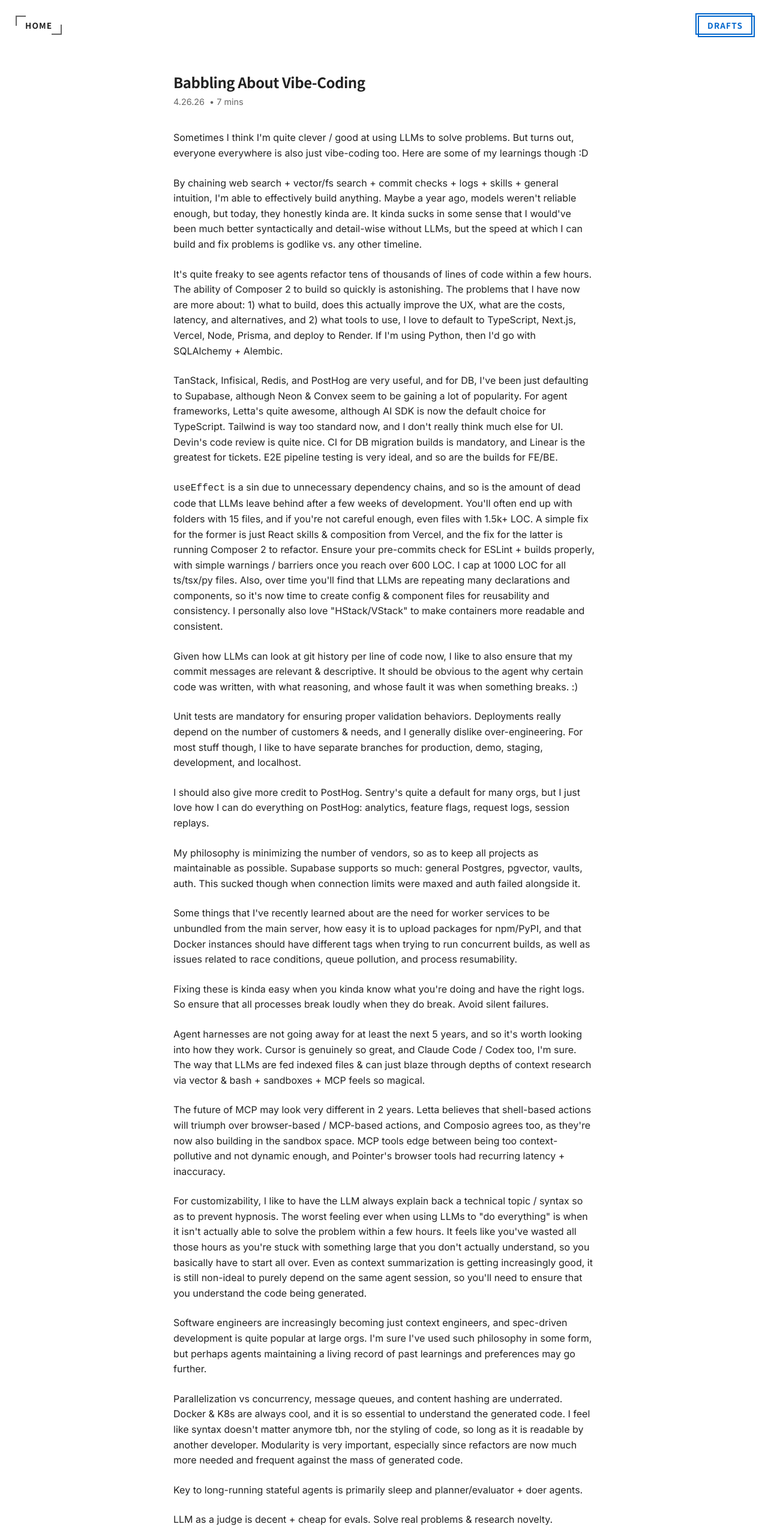
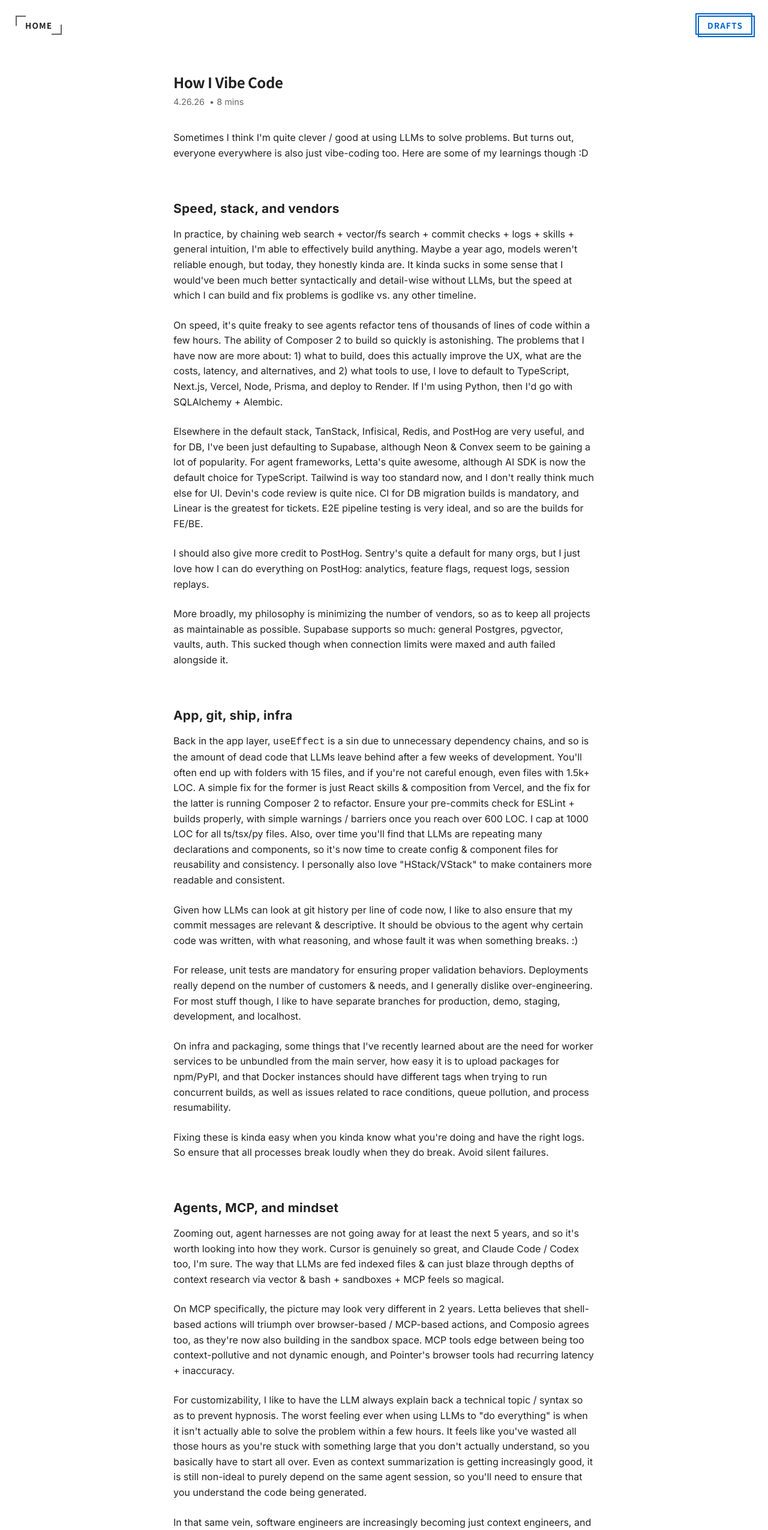
Before and after one commit to lyeric2022/lyyeric.tech, a React (Vite) app: page /drafts/babbling-about-vibe-coding in a window 1280 px wide. Shown: the top 2551 px of the page at 60% size. Built offline with nearby package versions, Linux system fonts and the light colour scheme; no server answers.

Commit message:
Polish 'How I Vibe Code' and simplify market equilibria article
- Retitle, add section h2s, and smooth transitions in the vibe-coding draft
- Remove InteractiveFormula hovers from market equilibria (plain text only)

```diff
--- a/src/articles/everyone-is-vibe-coding.jsx
+++ b/src/articles/everyone-is-vibe-coding.jsx
@@ -3,7 +3,7 @@
 export const metadata = {
   id: 9,
   slug: 'babbling-about-vibe-coding',
-  title: 'Babbling About Vibe-Coding',
+  title: 'How I Vibe Code',
   date: '4.26.26',
 };
 
@@ -16,23 +16,37 @@
     </p>
     <br />
 
+    <h2>Speed, stack, and vendors</h2>
+
     <p>
-      By chaining web search + vector/fs search + commit checks + logs + skills + general intuition, I'm able to effectively build anything. Maybe a year ago, models weren't reliable enough, but today, they honestly kinda are. It kinda sucks in some sense that I would've been much better syntactically and detail-wise without LLMs, but the speed at which I can build and fix problems is godlike vs. any other timeline.
+      In practice, by chaining web search + vector/fs search + commit checks + logs + skills + general intuition, I'm able to effectively build anything. Maybe a year ago, models weren't reliable enough, but today, they honestly kinda are. It kinda sucks in some sense that I would've been much better syntactically and detail-wise without LLMs, but the speed at which I can build and fix problems is godlike vs. any other timeline.
     </p>
     <br />
 
     <p>
-      It's quite freaky to see agents refactor tens of thousands of lines of code within a few hours. The ability of Composer 2 to build so quickly is astonishing. The problems that I have now are more about: 1) what to build, does this actually improve the UX, what are the costs, latency, and alternatives, and 2) what tools to use, I love to default to TypeScript, Next.js, Vercel, Node, Prisma, and deploy to Render. If I'm using Python, then I'd go with SQLAlchemy + Alembic.
+      On speed, it's quite freaky to see agents refactor tens of thousands of lines of code within a few hours. The ability of Composer 2 to build so quickly is astonishing. The problems that I have now are more about: 1) what to build, does this actually improve the UX, what are the costs, latency, and alternatives, and 2) what tools to use, I love to default to TypeScript, Next.js, Vercel, Node, Prisma, and deploy to Render. If I'm using Python, then I'd go with SQLAlchemy + Alembic.
     </p>
     <br />
 
     <p>
-      TanStack, Infisical, Redis, and PostHog are very useful, and for DB, I've been just defaulting to Supabase, although Neon & Convex seem to be gaining a lot of popularity. For agent frameworks, Letta's quite awesome, although AI SDK is now the default choice for TypeScript. Tailwind is way too standard now, and I don't really think much else for UI. Devin's code review is quite nice. CI for DB migration builds is mandatory, and Linear is the greatest for tickets. E2E pipeline testing is very ideal, and so are the builds for FE/BE.
+      Elsewhere in the default stack, TanStack, Infisical, Redis, and PostHog are very useful, and for DB, I've been just defaulting to Supabase, although Neon & Convex seem to be gaining a lot of popularity. For agent frameworks, Letta's quite awesome, although AI SDK is now the default choice for TypeScript. Tailwind is way too standard now, and I don't really think much else for UI. Devin's code review is quite nice. CI for DB migration builds is mandatory, and Linear is the greatest for tickets. E2E pipeline testing is very ideal, and so are the builds for FE/BE.
     </p>
     <br />
 
     <p>
-      <code>useEffect</code> is a sin due to unnecessary dependency chains, and so is the amount of dead code that LLMs leave behind after a few weeks of development. You'll often end up with folders with 15 files, and if you're not careful enough, even files with 1.5k+ LOC. A simple fix for the former is just React skills & composition from Vercel, and the fix for the latter is running Composer 2 to refactor. Ensure your pre-commits check for ESLint + builds properly, with simple warnings / barriers once you reach over 600 LOC. I cap at 1000 LOC for all ts/tsx/py files. Also, over time you'll find that LLMs are repeating many declarations and components, so it's now time to create config & component files for reusability and consistency. I personally also love "HStack/VStack" to make containers more readable and consistent.
+      I should also give more credit to PostHog. Sentry's quite a default for many orgs, but I just love how I can do everything on PostHog: analytics, feature flags, request logs, session replays.
+    </p>
+    <br />
+
+    <p>
+      More broadly, my philosophy is minimizing the number of vendors, so as to keep all projects as maintainable as possible. Supabase supports so much: general Postgres, pgvector, vaults, auth. This sucked though when connection limits were maxed and auth failed alongside it.
+    </p>
+    <br />
+
+    <h2>App, git, ship, infra</h2>
+
+    <p>
+      Back in the app layer, <code>useEffect</code> is a sin due to unnecessary dependency chains, and so is the amount of dead code that LLMs leave behind after a few weeks of development. You'll often end up with folders with 15 files, and if you're not careful enough, even files with 1.5k+ LOC. A simple fix for the former is just React skills & composition from Vercel, and the fix for the latter is running Composer 2 to refactor. Ensure your pre-commits check for ESLint + builds properly, with simple warnings / barriers once you reach over 600 LOC. I cap at 1000 LOC for all ts/tsx/py files. Also, over time you'll find that LLMs are repeating many declarations and components, so it's now time to create config & component files for reusability and consistency. I personally also love "HStack/VStack" to make containers more readable and consistent.
     </p>
     <br />
 
@@ -42,22 +56,12 @@
     <br />
 
     <p>
-      Unit tests are mandatory for ensuring proper validation behaviors. Deployments really depend on the number of customers & needs, and I generally dislike over-engineering. For most stuff though, I like to have separate branches for production, demo, staging, development, and localhost.
+      For release, unit tests are mandatory for ensuring proper validation behaviors. Deployments really depend on the number of customers & needs, and I generally dislike over-engineering. For most stuff though, I like to have separate branches for production, demo, staging, development, and localhost.
     </p>
     <br />
 
     <p>
-      I should also give more credit to PostHog. Sentry's quite a default for many orgs, but I just love how I can do everything on PostHog: analytics, feature flags, request logs, session replays.
-    </p>
-    <br />
-
-    <p>
-      My philosophy is minimizing the number of vendors, so as to keep all projects as maintainable as possible. Supabase supports so much: general Postgres, pgvector, vaults, auth. This sucked though when connection limits were maxed and auth failed alongside it.
-    </p>
-    <br />
-
-    <p>
-      Some things that I've recently learned about are the need for worker services to be unbundled from the main server, how easy it is to upload packages for npm/PyPI, and that Docker instances should have different tags when trying to run concurrent builds, as well as issues related to race conditions, queue pollution, and process resumability.
+      On infra and packaging, some things that I've recently learned about are the need for worker services to be unbundled from the main server, how easy it is to upload packages for npm/PyPI, and that Docker instances should have different tags when trying to run concurrent builds, as well as issues related to race conditions, queue pollution, and process resumability.
     </p>
     <br />
 
@@ -66,13 +70,15 @@
     </p>
     <br />
 
+    <h2>Agents, MCP, and mindset</h2>
+
     <p>
-      Agent harnesses are not going away for at least the next 5 years, and so it's worth looking into how they work. Cursor is genuinely so great, and Claude Code / Codex too, I'm sure. The way that LLMs are fed indexed files & can just blaze through depths of context research via vector & bash + sandboxes + MCP feels so magical.
+      Zooming out, agent harnesses are not going away for at least the next 5 years, and so it's worth looking into how they work. Cursor is genuinely so great, and Claude Code / Codex too, I'm sure. The way that LLMs are fed indexed files & can just blaze through depths of context research via vector & bash + sandboxes + MCP feels so magical.
     </p>
     <br />
 
     <p>
-      The future of MCP may look very different in 2 years. Letta believes that shell-based actions will triumph over browser-based / MCP-based actions, and Composio agrees too, as they're now also building in the sandbox space. MCP tools edge between being too context-pollutive and not dynamic enough, and Pointer's browser tools had recurring latency + inaccuracy.
+      On MCP specifically, the picture may look very different in 2 years. Letta believes that shell-based actions will triumph over browser-based / MCP-based actions, and Composio agrees too, as they're now also building in the sandbox space. MCP tools edge between being too context-pollutive and not dynamic enough, and Pointer's browser tools had recurring latency + inaccuracy.
     </p>
     <br />
 
@@ -82,22 +88,22 @@
     <br />
 
     <p>
-      Software engineers are increasingly becoming just context engineers, and spec-driven development is quite popular at large orgs. I'm sure I've used such philosophy in some form, but perhaps agents maintaining a living record of past learnings and preferences may go further.
+      In that same vein, software engineers are increasingly becoming just context engineers, and spec-driven development is quite popular at large orgs. I'm sure I've used such philosophy in some form, but perhaps agents maintaining a living record of past learnings and preferences may go further.
     </p>
     <br />
 
     <p>
-      Parallelization vs concurrency, message queues, and content hashing are underrated. Docker & K8s are always cool, and it is so essential to understand the generated code. I feel like syntax doesn't matter anymore tbh, nor the styling of code, so long as it is readable by another developer. Modularity is very important, especially since refactors are now much more needed and frequent against the mass of generated code.
+      On systems and structure, parallelization vs concurrency, message queues, and content hashing are underrated. Docker & K8s are always cool, and it is so essential to understand the generated code. I feel like syntax doesn't matter anymore tbh, nor the styling of code, so long as it is readable by another developer. Modularity is very important, especially since refactors are now much more needed and frequent against the mass of generated code.
     </p>
     <br />
 
     <p>
-      Key to long-running stateful agents is primarily sleep and planner/evaluator + doer agents.
+      On long-running stateful agents, the key is primarily sleep and planner/evaluator + doer agents.
     </p>
     <br />
 
     <p>
-      LLM as a judge is decent + cheap for evals. Solve real problems & research novelty. Something interesting comes out literally every week now.
+      On evals, LLM as a judge is decent + cheap for evals. Solve real problems & research novelty. Something interesting comes out literally every week now.
     </p>
   </>
 );
--- a/src/articles/market-equilibria-fairer-policy.jsx
+++ b/src/articles/market-equilibria-fairer-policy.jsx
@@ -1,5 +1,4 @@
 import React from 'react';
-import InteractiveFormula from '../components/writing/InteractiveFormula';
 
 export const metadata = {
   id: 4,
@@ -13,11 +12,7 @@
     <br />
 
     <p>
-      The convergence of <InteractiveFormula
-        formula="Equilibrium = where opposing forces balance"
-        explanation="In economics, equilibrium occurs when supply equals demand, or when no party has incentive to change the current state. In policy, it's where the forces pushing for change balance with forces maintaining the status quo."
-        triggerText="market equilibria"
-      /> toward fairer policy (from my lens).
+      The convergence of market equilibria toward fairer policy (from my lens).
     </p>
     <br />
 
@@ -27,11 +22,7 @@
     <br />
 
     <p>
-      The thesis: as time passes, better-aligned incentives enable affected parties to make or adjust the current equilibrium, and the <InteractiveFormula
-        formula="σ = √(Σ(xᵢ - μ)² / n)"
-        explanation="Standard deviation measures how spread out values are from the mean. Here, it represents the variation in negative perception of a policy—lower standard deviation means more consistent (and likely fairer) policy outcomes across different groups."
-        triggerText="standard deviation"
-      /> (in negative perception) of X policy drops.
+      The thesis: as time passes, better-aligned incentives enable affected parties to make or adjust the current equilibrium, and the standard deviation (in negative perception) of X policy drops.
     </p>
     <br />
 
@@ -104,11 +95,7 @@
     <br />
 
     <p>
-      For other issues, like NIMBYism, changing the equilibrium is also quite difficult. It's a classic <InteractiveFormula
-        formula="Collective Action Problem: Individual incentive ≠ Group benefit"
-        explanation="A collective action problem occurs when what's best for the group (society benefits from development) conflicts with what's best for each individual (homeowner benefits from blocking development locally). Each person has incentive to free-ride or act against the group interest."
-        triggerText="collective action problem"
-      />: society benefits from development, but each individual homeowner benefits more from blocking it locally. Sillier options include government-mandated construction, higher taxes, and weaker homeowner rights. Yet these are likely to be met with strong retaliation that pushes equilibrium back to the status quo. However, one interesting solution is enabling zoning freedom. By allowing homeowners new opportunities to capitalize on the market distortion (selling to developers, building more units, etc.), density can be achieved without interference from opposing parties.
+      For other issues, like NIMBYism, changing the equilibrium is also quite difficult. It's a classic collective action problem: society benefits from development, but each individual homeowner benefits more from blocking it locally. Sillier options include government-mandated construction, higher taxes, and weaker homeowner rights. Yet these are likely to be met with strong retaliation that pushes equilibrium back to the status quo. However, one interesting solution is enabling zoning freedom. By allowing homeowners new opportunities to capitalize on the market distortion (selling to developers, building more units, etc.), density can be achieved without interference from opposing parties.
     </p>
     <br />
 
```
